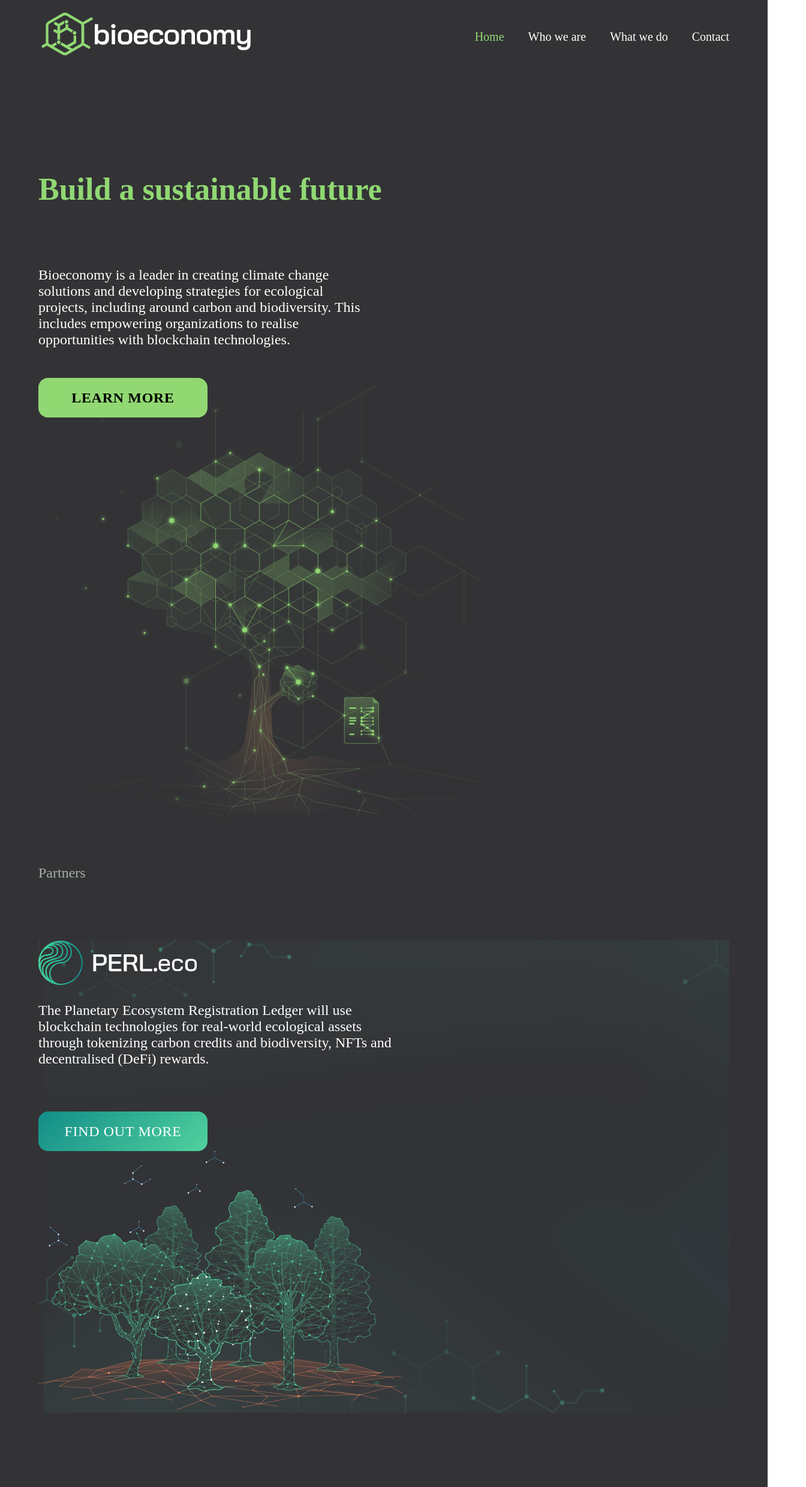
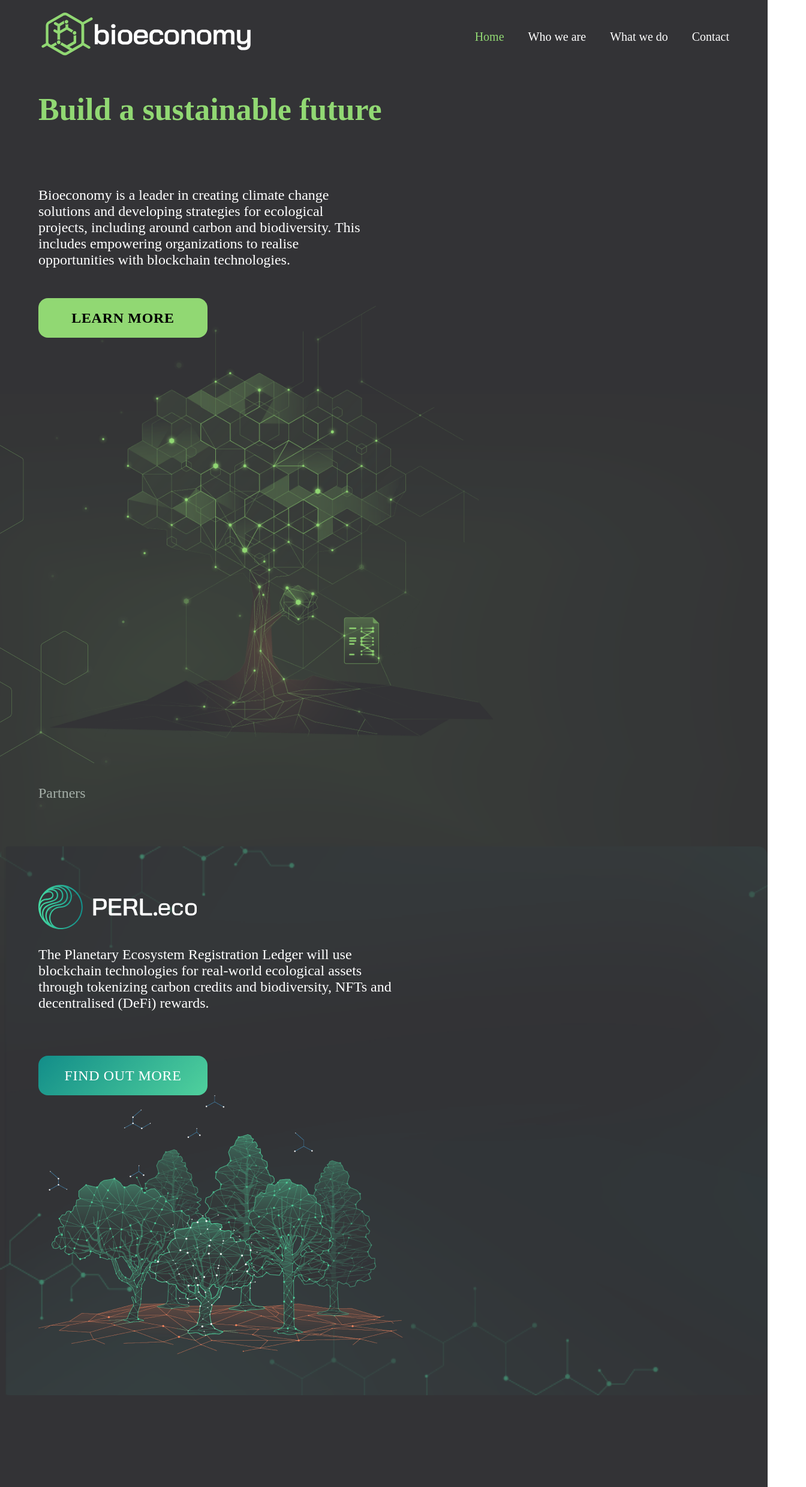
Before and after one commit to perlin-network/perl-bio-website, a React (Create React App) app: page / in a window 1280 px wide. Shown: the top 2479 px of the page at 60% size, 1344 px wide, since content can reach past the window. Built offline with nearby package versions, Linux system fonts and the light colour scheme; a web font is replaced by a local one.

Commit message:
Add background

```diff
--- a/src/App.js
+++ b/src/App.js
@@ -4,7 +4,7 @@ import About from './components/About';
 import WhatWeDo from './components/WhatWeDo';
 import Contact from './components/Contact'
 import Footer from './components/Footer'
-import { Toolbar, Fab, useScrollTrigger, Zoom } from '@material-ui/core';
+import { Fab, useScrollTrigger, Zoom } from '@material-ui/core';
 import KeyboardArrowUpIcon from '@material-ui/icons/KeyboardArrowUp';
 import {BrowserRouter as Router,
   Switch,
@@ -24,7 +24,7 @@ function App() {
     <Router>
       <div className="App" style={AppStyle}>
         <Navbar/>
-        <Toolbar id='top-anchor'/>
+        <div id='top-anchor' style={{width:'0px', height:'0px'}}/>
         <Switch>
           <Route exact path='/contact'>
             <Contact/>
--- a/src/components/Navbar.js
+++ b/src/components/Navbar.js
@@ -1,5 +1,6 @@
 import React from 'react'
 import LogoSvg from '../assets/Splash/logo.svg'
+import Background from '../assets/Splash/background.png'
 import {Button, Grid, Link, Slide, useScrollTrigger} from '@material-ui/core'
 import { contentTextStyle } from '../styles/common'
 import { useLocation } from 'react-router-dom'
@@ -27,7 +28,7 @@ export default function Navbar() {
     ]
     return (
         <Slide appear={trigger} direction="down" in={!trigger}>
-        <div className='navbar-container' style={{backgroundColor:'#333336',mixBlendMode:'pass-through', position:'sticky', top:0, zIndex:1}}>
+        <div className='navbar-container' style={{backgroundColor:'#333336', paddingBottom:'25px', mixBlendMode:'pass-through', position:'sticky', top:0, zIndex:1}}>
             <Grid container direction='row' justify='space-between'>
                 <Grid item justify='flex-start' style={{marginLeft:'4%'}}>
                     <Button style={{ width:"100%",justifyContent:"flex-start", borderRadius:"16px",  maxWidth:"376px",marginTop:'5%', maxHeight:"83.22px",}}>
--- a/src/components/PartnerPerlEco.js
+++ b/src/components/PartnerPerlEco.js
@@ -7,7 +7,7 @@ import { contentTextStyle, buttonStyle } from '../styles/common'
 
 export default function PartnerPerlEco() {
     return (
-        <div className='partner-perl-eco-container' style={{backgroundImage: `url(${Background})`, backgroundSize:'cover', backgroundRepeat:'no-repeat'}}>
+        <div className='partner-perl-eco-container' style={{backgroundImage: `url(${Background})`, backgroundSize:'cover', backgroundRepeat:'no-repeat', borderRadius:'16px', padding:'5%'}}>
             <Grid container justify='space-between'>
                 <Grid item justify='flex-start'>
                     <Grid container direction='column'>
--- a/src/components/Splash.js
+++ b/src/components/Splash.js
@@ -1,17 +1,18 @@
 import React from 'react'
 import { Grid, Link, Button } from '@material-ui/core';
 import TreeSvg from '../assets/Splash/tree.png'
+import Background from '../assets/Splash/background.png'
 import {titleTextstyle, contentTextStyle, buttonStyle} from '../styles/common.js'
 import PartnerPerlEco from './PartnerPerlEco'
 function Splash() {
     return (
             <div className='splash-container'
             style={{
-                backgroundColor:'#333336', mixBlendMode:'pass-through',  backgroundSize: "cover", minHeight:'100vh', margin:'0% 5%'
+                backgroundColor:'#333336', mixBlendMode:'pass-through',  backgroundSize: "cover", minHeight:'100vh',
             }}
             >
-            {/* <div className='splash-background' style={{backgroundImage: `url(${Background})`, backgroundSize:'cover', backgroundRepeat:'no-repeat', backgroundPosition:'center center', padding:'10% 0%'}}> */}
-            <Grid container justify='space-between' style={{maxWidth:'100%', marginTop:'120px'}}>
+                <div className='splash-background' style={{backgroundImage: `url(${Background})`, backgroundSize:'fit', backgroundRepeat:'no-repeat', backgroundPosition:'center center', padding:'2% 0%'}}>
+                        <Grid container justify='space-between' style={{maxWidth:'100%', margin:'0% 5%'}}>
                             <Grid item justify='flex-start'>
                                 <Grid container direction='column' >
                                     <Grid item>
@@ -38,7 +39,7 @@ function Splash() {
                                 <img src={TreeSvg} alt='' style={{maxWidth:'100%', minWidth:'100%', maxHeight:"720px", marginTop:window.innerWidth < 768 ?'0px':'-125px' }}/>
                             </Grid>
                         </Grid>
-            {/* </div> */}
+
                 {/* <div className='hero-body' style={{display:'flex', marginLeft:'5%', marginRight:'5%', flexDirection:window.innerWidth < 768 ?'column':'row'}}>
                     <div className='text-container' style={{display: 'flex', flexDirection:'column', justifyContent:'flex-start', maxWidth:window.innerWidth < 768 ?'100%':'50%'}}>
                         <div className='splash-header' style={{...titleTextstyle}}>
@@ -51,7 +52,7 @@ function Splash() {
                 <img src={TreeSvg} style={{justifyContent:'flex-end', maxWidth:window.innerWidth < 768 ?'100%':'50%'}} alt=''/>
                 </div> */}
                 <div className='partner-container' style={{marginTop:'75px', maxWidth:'100%'}}>
-                <p style={{...contentTextStyle, color:"#A5AFA8"}}>Partners</p>
+                    <p style={{...contentTextStyle, color:"#A5AFA8", margin:'0% 5%'}}>Partners</p>
                     <Grid container direction='column'>
                         <Grid item style={{marginTop:'75px',}}>
                             <PartnerPerlEco />
@@ -59,6 +60,7 @@ function Splash() {
                     </Grid>
                 </div>
             </div>
+            </div>
 
 
     )
```
Also changed, not shown: src/assets/Splash/background.png. Lines whose indentation alone changed are shown as unchanged.
